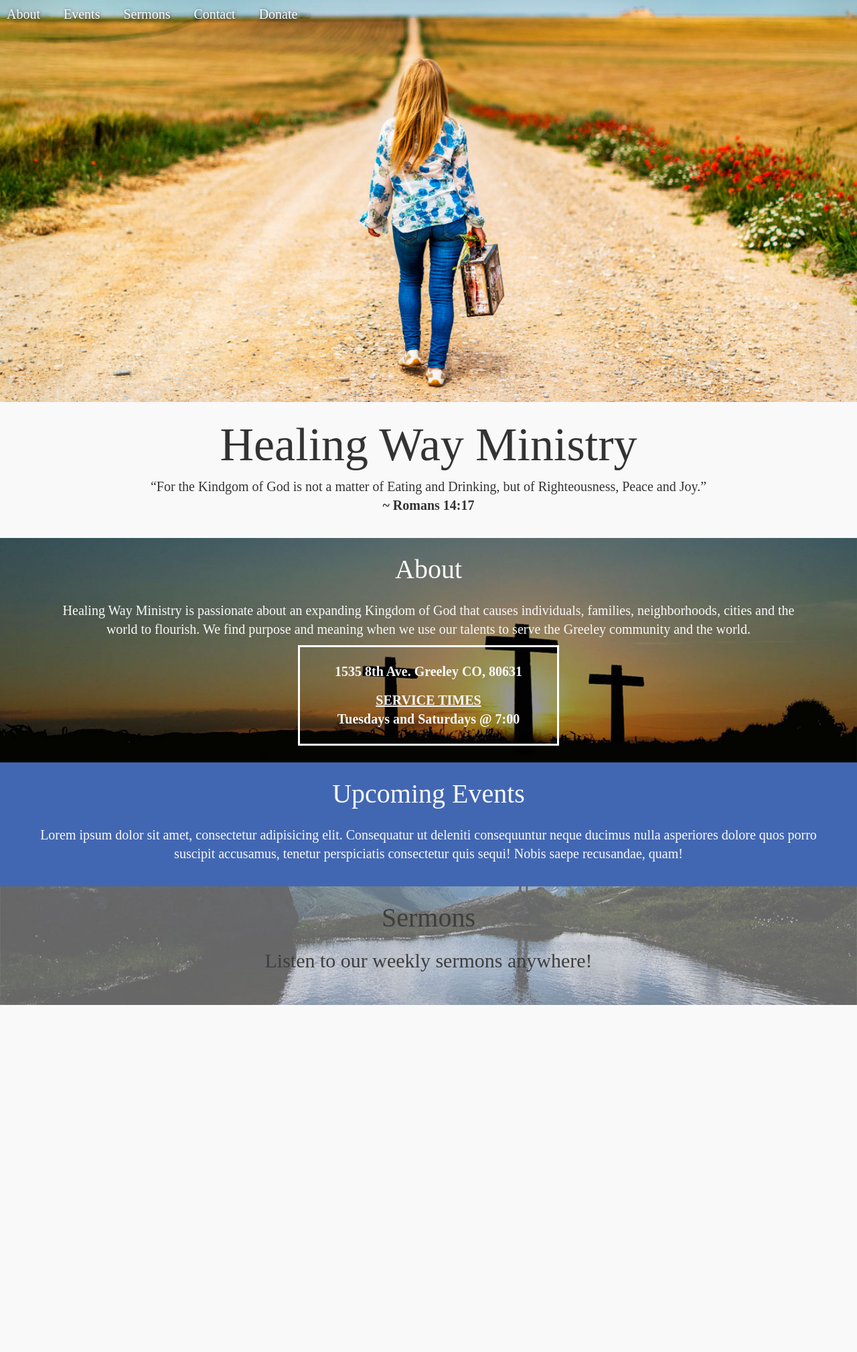
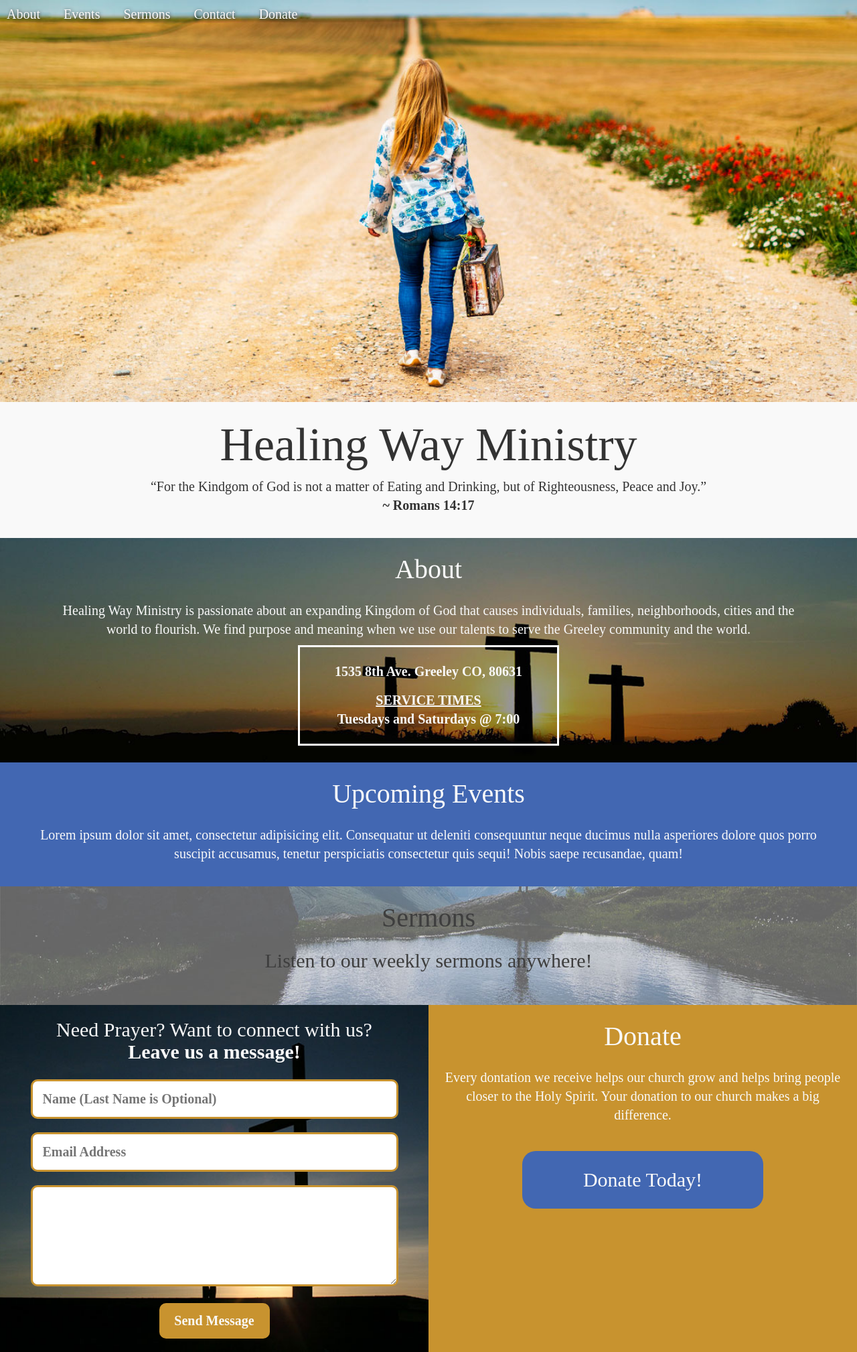
Before and after one commit to JWizerd/healing_way_ministry, a Jekyll site: the page built from index.html, in a window 1280 px wide. Shown: the whole page at 67% size. Built offline with Jekyll 4.4.1, drawn with Linux system fonts in a browser that asks for light colours; nearby versions of some CDN libraries; some web fonts are replaced; before the commit the page ends 1550 px from its top, so only the background shows below that.

Commit message:
styled and formatted contact and donate sections

```diff
--- a/_includes/footer.html
+++ b/_includes/footer.html
@@ -1,4 +1,26 @@
-<section id="footer">
-<footer>
-
+<footer class="container-fluid">
+  <div class="row">
+    <div class="col-sm-6 contact">
+      <h3>Need Prayer? Want to connect with us? <strong>Leave us a message!</strong></h3>
+      <form action="" method="post">
+        <label for="name">
+          <input type="text" id="name" placeholder="Name (Last Name is Optional)">
+        </label>
+        <label for="email">
+          <input type="email" id="email" placeholder="Email Address">
+        </label>
+        <label for="message">
+          <textarea type="message" id="message" rows="5"></textarea>
+        </label>
+        <input type="submit" value="Send Message">
+      </form>
+    </div>
+    <section>
+      <div class="col-sm-6 donate">
+        <h2>Donate</h2>
+        <p>Every dontation we receive helps our church grow and helps bring people closer to the Holy Spirit. Your donation to our church makes a big difference.</p>
+        <a href="" class="btn-donate" role="button">Donate Today!</a>
+      </div>
+    </section>
+  </div>
 </footer>
--- a/assets/css/main.scss
+++ b/assets/css/main.scss
@@ -29,6 +29,10 @@ $cloudy: #f9f9f9;
 $rosey: #c71a00;
 $smokey: #3e3e3e;
 $sky: #4267b2;
+
+* {
+  box-sizing: border-box;
+}
 
 body {
   font: 400 20px "Droid Serif", serif;
@@ -80,18 +84,6 @@ a:hover {
 
 a:visited, a:focus {
   text-decoration: none;
-}
-
-.transition-in {
-  -webkit-transition: ease .3s;
-  -moz-transition: ease .3s;
-  transition: ease .3s;
-}
-
-.transition-out {
-  -webkit-transition: ease-out .3s;
-  -moz-transition: ease-out .3s;
-  transition: ease-out .3s;
 }
 
 .shadow-text {
@@ -200,11 +192,94 @@ SERMONS
 CONTACT
 ==================== */
 
+.contact {
+  background: url('../images/bg-prayer.jpg') center 80% no-repeat;
+  background-size: cover;
+  color: $cloudy;
+  text-align: center;
+  padding-top: 20px;
+  padding-bottom: 20px;
+}
 
+/*
+ form
+*/
+
+label {
+  display: block;
+  width: 90%;
+  margin: 0 auto 20px auto;
+}
+
+input[type="submit"] {
+  width: 165px;
+  background-color: #c8932f;
+  color: $cloudy;
+  font-weight: 700;
+  -webkit-transition: ease-out .3s;
+  -moz-transition: ease-out .3s;
+  transition: ease-out .3s;
+  border:none;
+}
+
+input[type="submit"]:hover {
+  -webkit-transition: ease .3s;
+  -moz-transition: ease .3s;
+  transition: ease .3s;
+  background-color: $sky;
+}
+
+input, textarea {
+  width: 100%;
+  border-radius: 10px;
+  border: 3px solid #c8932f;
+  padding: 15px;
+  color: $smokey;
+}
+
+textarea:focus, input:focus{
+    outline: none;
+}
 
 /* ====================
 DONATE
 ==================== */
+
+footer {
+  background-color: #c8932f;
+}
+
+.donate {
+  color: $cloudy;
+  text-align: center;
+}
+
+.btn-donate {
+  background-color: $sky;
+  padding: 26px 0;
+  display: block;
+  font-size: 30px;
+  color: $cloudy;
+  width: 59%;
+  margin: 0 auto;
+  -webkit-border-radius: 20px;
+  -moz-border-radius: 20px;
+  border-radius: 20px;
+  -webkit-transition: ease-out .3s;
+  -moz-transition: ease-out .3s;
+  transition: ease-out .3s;
+}
+
+.btn-donate:hover {
+  color: $cloudy;
+  background-color: $rosey;
+  -webkit-transition: ease .3s;
+  -moz-transition: ease .3s;
+  transition: ease .3s;
+}
+.donate p {
+  margin-bottom: 40px;
+}
 
 /* ====================
 MEDIA QUERIES
@@ -220,6 +295,9 @@ MEDIA QUERIES
 @media screen and (max-width: 1000px) {
   .site-title {
     font-size: 3em;
+  }
+  .btn-donate {
+    font-size: 25px;
   }
 }
 
```
Also changed, not shown: assets/images/bg-prayer.jpg (added), 3 other files.
